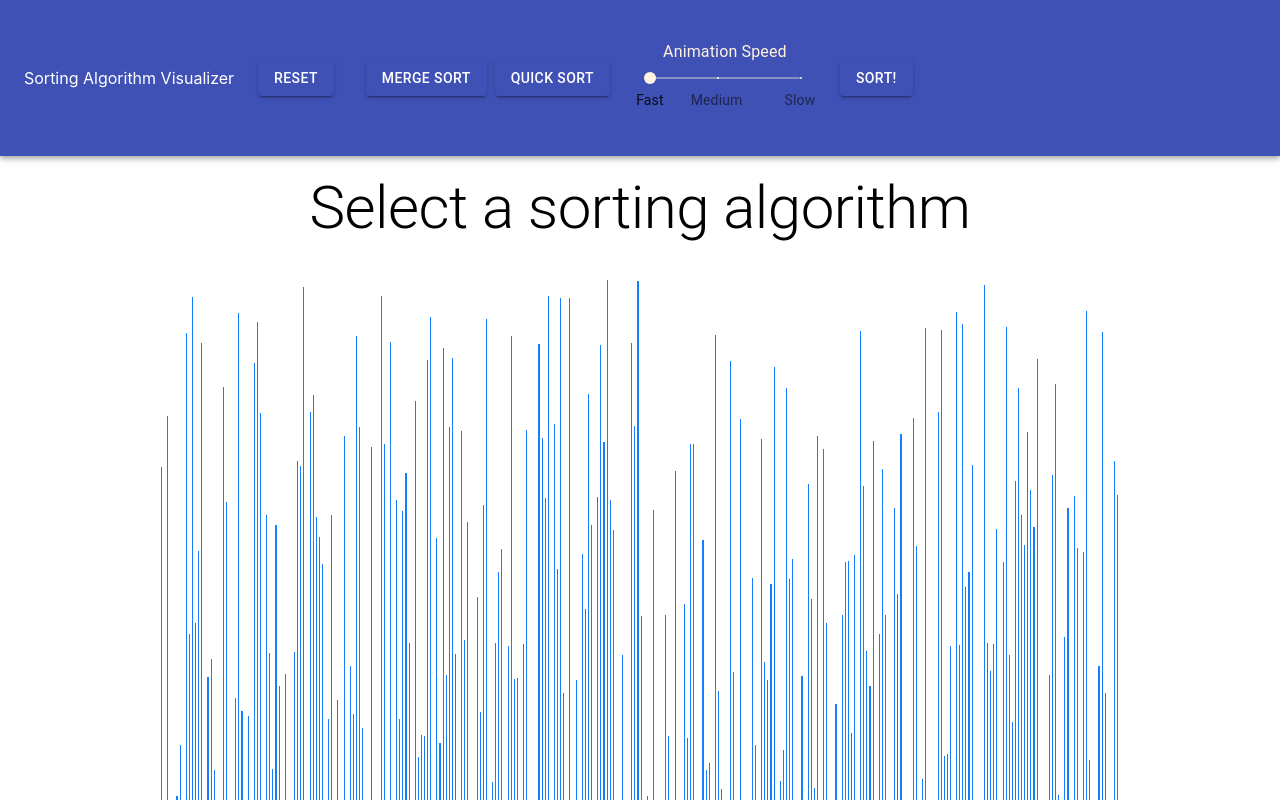
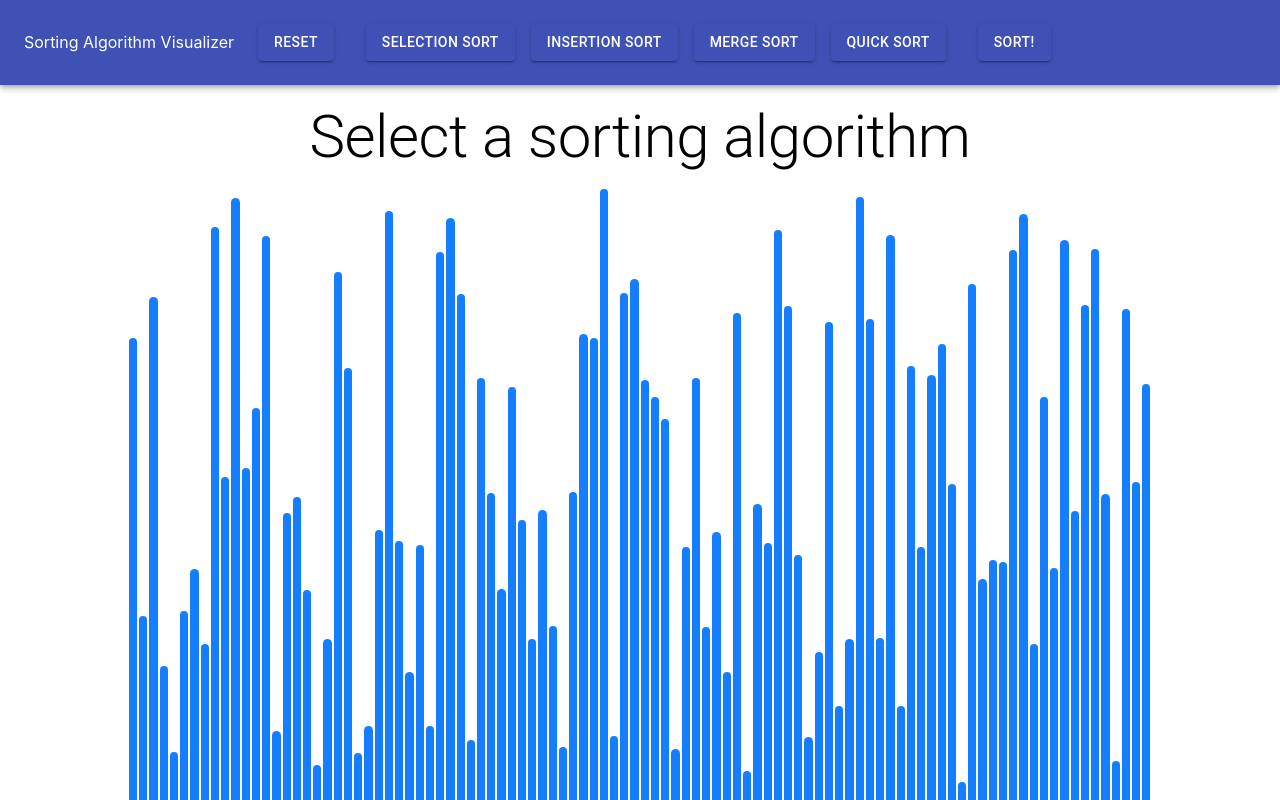
Before and after one commit to jzhr/sorting-visualizer, a React (Create React App) app: page / in a window 1280 px wide. Shown: the top 800 px of the page. Built offline with nearby package versions, Linux system fonts and the light colour scheme.

Commit message:
Implemented selection sort & cleaned up design

```diff
--- a/src/components/Footer.js
+++ /dev/null
@@ -1 +0,0 @@
-import React from 'react'
--- a/src/components/Slider.js
+++ /dev/null
@@ -1,81 +0,0 @@
-import React from 'react';
-import PropTypes from 'prop-types';
-import { createMuiTheme, ThemeProvider, withStyles } from '@material-ui/core/styles';
-import Typography from '@material-ui/core/Typography';
-import Slider from '@material-ui/core/Slider';
-import { green, orange } from '@material-ui/core/colors';
-
-const styles = {
-  root: {
-    width: 150,
-  },
-  slider: {
-    padding: '22px 0px',
-  },
-};
-
-const mainTheme = createMuiTheme({
-  palette: {
-    secondary: {
-      main: orange[50],
-    },
-  },
-});
-
-const sliderMarks = [
-    {
-      value: 1,
-      label: 'Fast'
-    },
-    {
-      value: 5,
-      label: 'Medium'
-    },
-    {
-      value: 10,
-      label: 'Slow'
-    },
-  ];
-
-class SimpleSlider extends React.Component {
-    constructor(props) {
-      super(props);
-
-      this.state = {
-        value: 1
-      };
-
-      this.handleChange = this.handleChange.bind(this);
-    }
-
-  handleChange = (event, value) => {
-    this.setState({ value });
-    this.props.onUpdate(this.state.value)
-  };
-
-  render() {
-    const { classes } = this.props;
-
-    return (
-      <div className={classes.root}>
-        <ThemeProvider theme={mainTheme}>
-          <Typography id='label' color='secondary'>Animation Speed</Typography>
-          <Slider
-            classes={{ container: classes.slider }}
-            value={this.state.value}
-            aria-labelledby='label'
-            onChange={this.handleChange}
-            color='secondary'
-            marks={sliderMarks}
-            min={1}
-            max={10}
-            step={null}
-          />
-        </ThemeProvider>
-
-      </div>
-    );
-  }
-}
-
-export default withStyles(styles)(SimpleSlider);
--- a/src/components/SortingVisualizer.jsx
+++ b/src/components/SortingVisualizer.jsx
@@ -1,5 +1,6 @@
 import React from 'react';
-import {getMergeSortAnimations} from '../sortingAlgorithms/sortingAlgorithms.js';
+import {getMergeSortAnimations} from '../sortingAlgorithms/MergeSort.js';
+import {getSelectionSortAnimations} from '../sortingAlgorithms/SelectionSort.js';
 import '../styles/SortingVisualizer.css';
 import Button from '@material-ui/core/Button';
 import Box from '@material-ui/core/Box';
@@ -7,23 +8,15 @@ import AppBar from '@material-ui/core/AppBar';
 import Typography from '@material-ui/core/Typography'
 import Toolbar from '@material-ui/core/Toolbar';
 import {Title} from './Title'
-import { spacing } from '@material-ui/system';
-import SimpleSlider from './Slider';
 
+// Number of bars (value) in the array
+const NUMBER_OF_ARRAY_BARS = 100;
 
-// Change this value for the number of bars (value) in the array.
-const NUMBER_OF_ARRAY_BARS = 310;
-
-// This is the main color of the array bars.
+// Main color of the array bars
 const PRIMARY_COLOR = '#157eff';
 
-// This is the color of array bars that are being compared throughout the animations.
+// Color of array bars that are being compared throughout the animations
 const SECONDARY_COLOR = 'red';
-
-// Color for bars when sorting is complete
-const TERTIARY_COLOR = 'green'
-
-
 
 export default class SortingVisualizer extends React.Component {
 
@@ -33,37 +26,15 @@ export default class SortingVisualizer extends React.Component {
     this.state = {
       array: [],
       title: 'Select a sorting algorithm',
-      animationSpeed: 1,
+      animationSpeed: 2,
+      selectionDisabled: false,
+      insertionDisabled: false,
       mergeDisabled: false,
       quickDisabled: false,
       sortDisabled: false,
       // Default selected sorting algorithm (0: merge)
-      selectedAlgo: -1
+      selectedAlgo: -1,
     };
-
-    this.updateSpeed = this.updateSpeed.bind(this);
-  }
-
-  updateSpeed = (value) => {
-       this.setState({
-         animationSpeed: value
-       });
-  }
-
-  disableButtons() {
-    this.setState({
-      mergeDisabled: true,
-      quickDisabled: true,
-      sortDisabled: true,
-    })
-  }
-
-  enableButtons(){
-    this.setState({
-      mergeDisabled: false,
-      quickDisabled: false,
-      sortDisabled: false,
-    })
   }
 
   componentDidMount() {
@@ -79,9 +50,116 @@ export default class SortingVisualizer extends React.Component {
 
     const array = [];
     for (let i = 0; i < NUMBER_OF_ARRAY_BARS; i++) {
-      array.push(randomIntFromInterval(5, 730));
+      array.push(randomIntFromInterval(50, 650));
     }
     this.setState({array});
+  }
+
+  disableButtons() {
+    this.setState({
+      selectionDisabled: true,
+      insertionDisabled: true,
+      mergeDisabled: true,
+      quickDisabled: true,
+      sortDisabled: true,
+    })
+  }
+
+  enableButtons(){
+    this.setState({
+      selectionDisabled: false,
+      insertionDisabled: false,
+      mergeDisabled: false,
+      quickDisabled: false,
+      sortDisabled: false,
+    })
+  }
+
+  // Select algorithm to be run when an algorithm button is clicked
+  selectSortingAlgorithm(val) {
+    if (val === 0) {
+      this.setState({
+        selectedAlgo: 0,
+        selectionDisabled: true,
+        insertionDisabled: false,
+        mergeDisabled: false,
+        quickDisabled: false,
+        title: 'Selection Sort'
+      })
+    } else if (val === 1) {
+      this.setState({
+        selectedAlgo: 1,
+        selectionDisabled: false,
+        insertionDisabled: true,
+        mergeDisabled: false,
+        quickDisabled: false,
+        title: 'Insertion Sort'
+      })
+    } else if (val === 2) {
+      this.setState({
+        selectedAlgo: 2,
+        selectionDisabled: false,
+        insertionDisabled: false,
+        mergeDisabled: true,
+        quickDisabled: false,
+        title: 'Merge Sort'
+      })
+    } else if (val === 3) {
+      this.setState({
+        selectedAlgo: 2,
+        selectionDisabled: false,
+        insertionDisabled: false,
+        mergeDisabled: false,
+        quickDisabled: true,
+        title: 'Quick Sort'
+      })
+    }
+  }
+
+  // Handler for 'Sort!' button
+  runSortingAlgorithm() {
+    if (this.state.selectedAlgo === 0) {
+      this.disableButtons()
+      this.selectionSort()
+    } else if (this.state.selectedAlgo === 1) {
+      this.disableButtons()
+      this.insertionSort()
+    } else if (this.state.selectedAlgo === 2) {
+      this.disableButtons()
+      this.mergeSort()
+    } else if (this.state.selectedAlgo === 3) {
+      this.disableButtons()
+      this.quickSort()
+    }
+  }
+
+  selectionSort() {
+    const [animations, sortArray] = getSelectionSortAnimations(this.state.array);
+      for (let i = 0; i < animations.length; i++) {
+          const isColorChange = (animations[i][0] === "comparison1") || (animations[i][0] === "comparison2");
+          const arrayBars = document.getElementsByClassName('array-bar');
+          if(isColorChange === true) {
+              const color = (animations[i][0] === "comparison1") ? SECONDARY_COLOR : PRIMARY_COLOR;
+              const [temp, barOneIndex, barTwoIndex] = animations[i];
+              const barOneStyle = arrayBars[barOneIndex].style;
+              const barTwoStyle = arrayBars[barTwoIndex].style;
+              setTimeout(() => {
+                  barOneStyle.backgroundColor = color;
+                  barTwoStyle.backgroundColor = color;
+              },i * this.state.animationSpeed);
+          }
+          else {
+              const [temp, barIndex, newHeight] = animations[i];
+              const barStyle = arrayBars[barIndex].style;
+              setTimeout(() => {
+                  barStyle.height = `${newHeight}px`;
+              },i * this.state.animationSpeed);
+          }
+      }
+  }
+
+  insertionSort() {
+
   }
 
   mergeSort() {
@@ -109,45 +187,7 @@ export default class SortingVisualizer extends React.Component {
   }
 
   quickSort() {
-    // We leave it as an exercise to the viewer of this code to implement this method.
-  }
 
-  heapSort() {
-    // We leave it as an exercise to the viewer of this code to implement this method.
-  }
-
-  bubbleSort() {
-    // We leave it as an exercise to the viewer of this code to implement this method.
-  }
-
-  // Select algorithm to be run when an algorithm button is clicked
-  selectSortingAlgorithm(val) {
-    if (val === 0) {
-      this.setState({
-        selectedAlgo: 0,
-        mergeDisabled: true,
-        quickDisabled: false,
-        title: 'Merge Sort'
-      })
-    } else if (val === 1) {
-      this.setState({
-        selectedAlgo: 1,
-        mergeDisabled: false,
-        quickDisabled: true,
-        title: 'Quick Sort'
-      })
-    }
-  }
-
-  // Handler for 'Sort!'
-  runSortingAlgorithm() {
-    if (this.state.selectedAlgo === 0) {
-      this.disableButtons()
-      this.mergeSort()
-    } else if (this.state.selectedAlgo === 1) {
-      this.disableButtons()
-      this.quickSort()
-    }
   }
 
   render() {
@@ -161,12 +201,11 @@ export default class SortingVisualizer extends React.Component {
                   Sorting Algorithm Visualizer
                 </Typography>
                 <Box display='inline' m={3}><Button variant='contained' color='primary' onClick={() => this.resetArray()}>Reset</Button></Box>
-                <Box display='inline' m={1}><Button disabled={this.state.mergeDisabled} variant='contained' color='primary' onClick={() => this.selectSortingAlgorithm(0)}>Merge Sort</Button></Box>
-                <Box display='inline'><Button disabled={this.state.quickDisabled} variant='contained' color='primary' onClick={() => this.selectSortingAlgorithm(1)}>Quick Sort</Button></Box>
-                <Box m={5}>
-                  <SimpleSlider onUpdate={this.updateSpeed}/>
-                </Box>
-                <Box display='inline'><Button disabled={this.state.sortDisabled} variant='contained' color='primary' onClick={() => this.runSortingAlgorithm()}>Sort!</Button></Box>
+                <Box display='inline' m={1}><Button disabled={this.state.selectionDisabled} variant='contained' color='primary' onClick={() => this.selectSortingAlgorithm(0)}>Selection Sort</Button></Box>
+                <Box display='inline' m={1}><Button disabled={this.state.insertionDisabled} variant='contained' color='primary' onClick={() => this.selectSortingAlgorithm(1)}>Insertion Sort</Button></Box>
+                <Box display='inline' m={1}><Button disabled={this.state.mergeDisabled} variant='contained' color='primary' onClick={() => this.selectSortingAlgorithm(2)}>Merge Sort</Button></Box>
+                <Box display='inline' m={1}><Button disabled={this.state.quickDisabled} variant='contained' color='primary' onClick={() => this.selectSortingAlgorithm(3)}>Quick Sort</Button></Box>
+                <Box display='inline' m={3}><Button disabled={this.state.sortDisabled} variant='contained' color='primary' onClick={() => this.runSortingAlgorithm()}>Sort!</Button></Box>
             </Toolbar>
         </AppBar>
 
--- a/src/sortingAlgorithms/sortingAlgorithms.js
+++ b/src/sortingAlgorithms/MergeSort.js
@@ -1,6 +1,6 @@
 export function getMergeSortAnimations(array) {
+  if (array.length <= 1) return array;
   const animations = [];
-  if (array.length <= 1) return array;
   const auxiliaryArray = array.slice();
   mergeSortHelper(array, 0, array.length - 1, auxiliaryArray, animations);
   return animations;
@@ -32,45 +32,31 @@ function doMerge(
   let i = startIdx;
   let j = middleIdx + 1;
   while (i <= middleIdx && j <= endIdx) {
-    // These are the values that we're comparing; we push them once
-    // to change their color.
+    // These are the values that we're comparing; we push them once to change their color.
     animations.push([i, j]);
-    // These are the values that we're comparing; we push them a second
-    // time to revert their color.
+    // These are the values that we're comparing; we push them a second time to revert their color.
     animations.push([i, j]);
     if (auxiliaryArray[i] <= auxiliaryArray[j]) {
-      // We overwrite the value at index k in the original array with the
-      // value at index i in the auxiliary array.
+      // We overwrite the value at index k in the original array with the value at index i in the auxiliary array.
       animations.push([k, auxiliaryArray[i]]);
       mainArray[k++] = auxiliaryArray[i++];
     } else {
-      // We overwrite the value at index k in the original array with the
-      // value at index j in the auxiliary array.
+      // We overwrite the value at index k in the original array with the value at index j in the auxiliary array.
       animations.push([k, auxiliaryArray[j]]);
       mainArray[k++] = auxiliaryArray[j++];
     }
   }
   while (i <= middleIdx) {
-    // These are the values that we're comparing; we push them once
-    // to change their color.
     animations.push([i, i]);
-    // These are the values that we're comparing; we push them a second
-    // time to revert their color.
     animations.push([i, i]);
-    // We overwrite the value at index k in the original array with the
-    // value at index i in the auxiliary array.
+
     animations.push([k, auxiliaryArray[i]]);
     mainArray[k++] = auxiliaryArray[i++];
   }
   while (j <= endIdx) {
-    // These are the values that we're comparing; we push them once
-    // to change their color.
     animations.push([j, j]);
-    // These are the values that we're comparing; we push them a second
-    // time to revert their color.
     animations.push([j, j]);
-    // We overwrite the value at index k in the original array with the
-    // value at index j in the auxiliary array.
+
     animations.push([k, auxiliaryArray[j]]);
     mainArray[k++] = auxiliaryArray[j++];
   }
--- /dev/null
+++ b/src/sortingAlgorithms/SelectionSort.js
@@ -0,0 +1,30 @@
+export function getSelectionSortAnimations(array) {
+    if (array.length <= 1) return array;
+
+    const animations = [];
+    let endIdx = array.length - 1;
+    const auxiliaryArray = array.slice();
+
+    for (let i = 0; i <= endIdx; i++) {
+      // Find minimum element in unsorted array
+      let min_idx = i;
+      for (let j = i + 1; j <= endIdx; j++) {
+        animations.push(["comparison1", min_idx, j]);
+        animations.push(["comparison2", min_idx, j]);
+        if (auxiliaryArray[j] < auxiliaryArray[min_idx]){
+          min_idx = j;
+        }
+      }
+
+      // Swap min element with i-th element
+      animations.push(["swap", min_idx, auxiliaryArray[i]]);
+      animations.push(["swap", i, auxiliaryArray[min_idx]]);
+
+      let min = auxiliaryArray[min_idx];
+      auxiliaryArray[min_idx] = auxiliaryArray[i];
+      auxiliaryArray[i] = min;
+    }
+
+    //array = auxiliaryArray;
+    return [animations, array];
+  }
--- a/src/styles/SortingVisualizer.css
+++ b/src/styles/SortingVisualizer.css
@@ -9,14 +9,14 @@
   display: flex;
   flex-direction: row;
   align-items: flex-end;
-  width: 75%;
-  padding: 20px;
+  width: 80%;
 }
 
 .array-bar {
   flex: 1;
   width: 2px;
   margin: 0 1px;
+  border-radius: 10px;
 }
 
 .button-container {
```
